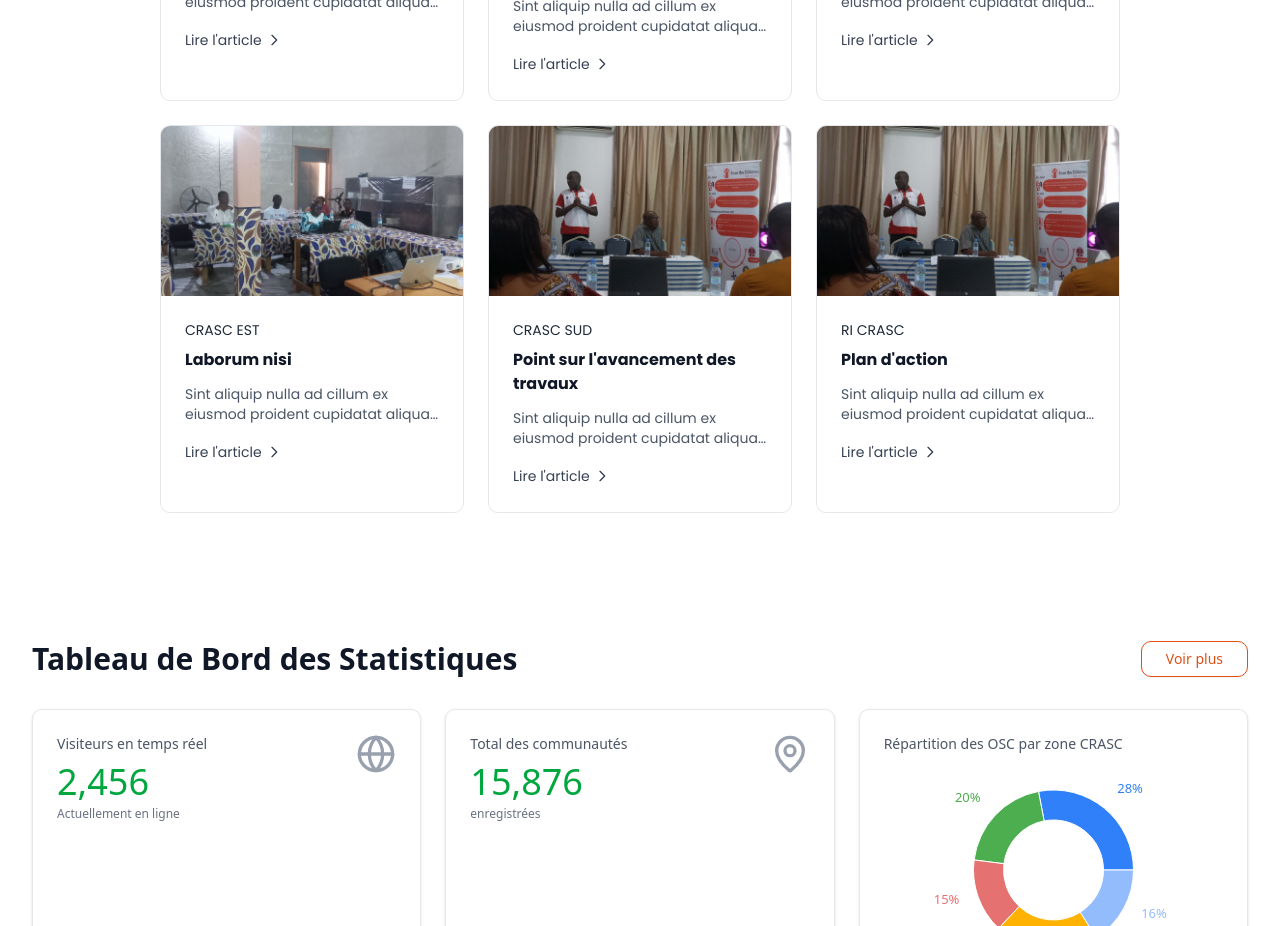
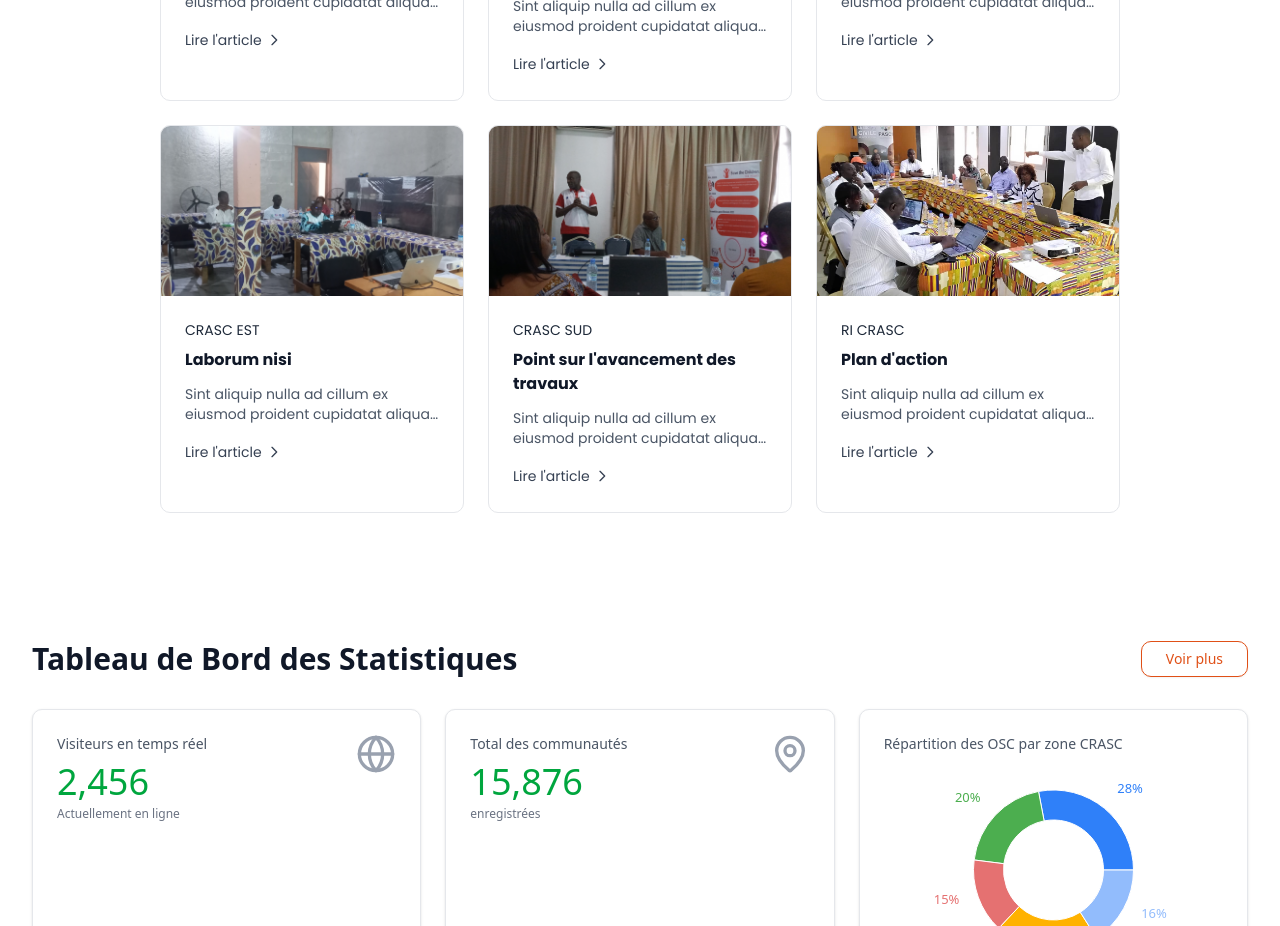
Before and after one commit to ordemdigitale/pasci-web, a Next.js app: page / in a window 1280 px wide. Shown: the part 1380-2306 px from the top of the page. Built offline with nearby package versions, Linux system fonts and the light colour scheme.

Commit message:
updated sectionNews component

```diff
--- a/components/home/SectionNews.tsx
+++ b/components/home/SectionNews.tsx
@@ -63,7 +63,7 @@ export default function SectionNews() {
       date: '4 juillet 2025',
       title: "Plan d'action",
       description: 'Sint aliquip nulla ad cillum ex eiusmod proident cupidatat aliqua sit minim',
-      image: '/images/page-annuaire-crasc/5.jpg',
+      image: '/images/page-annuaire-crasc/6.jpg',
       link: '#',
       crasc: "RI CRASC"
     },
```
